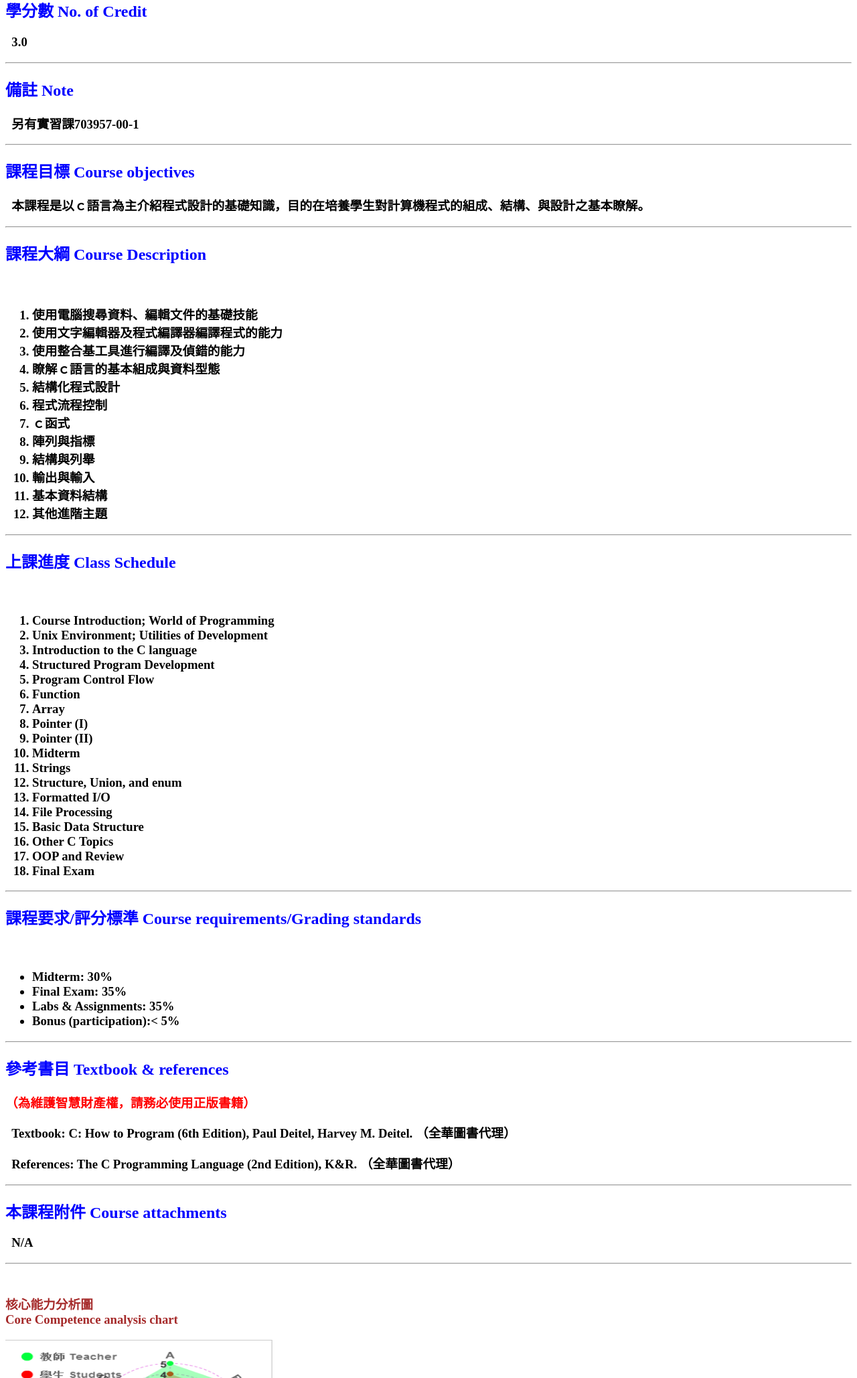
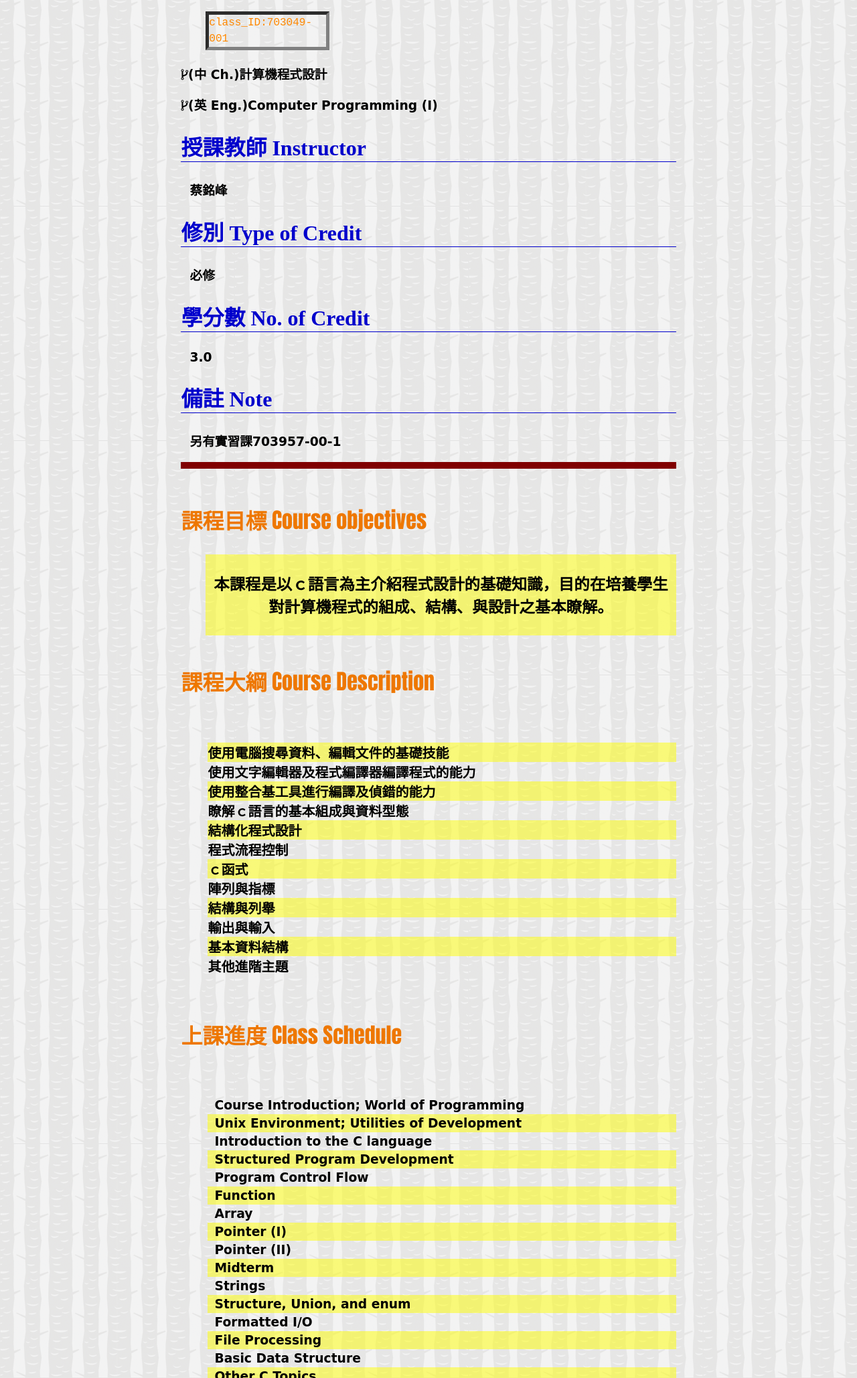
Before and after one commit to JoshuaChang21/WP--win, a plain HTML site: page course page.html in a window 1280 px wide. Shown: the part 742-2800 px from the top of the page at 67% size. Drawn offline with Linux system fonts and the light colour scheme.

Commit message:
0324 version1

```diff
--- a/course page.html
+++ b/course page.html
@@ -1,104 +1,124 @@
 <!DOCTYPE html>
 <html>
 <head>
+     <link rel=stylesheet type="text/css" href="my_css.css">
+  <link href="//netdna.bootstrapcdn.com/font-awesome/4.3.0/css/font-awesome.min.css" rel="stylesheet" type="text/css" />
+  <meta charset="utf-8">
+  <title>Course page</title>
 
-  <meta charset="utf-8">
-  <title>JS Bin</title>
 </head>
 <body>
-  <style>
-  </style>
-      &nbsp;&nbsp; <strong><h1>課程</strong></h1>
-      <hr>
+   <div id="body2">
+     <div id="course1">
+    <strong><h1><i class="fa fa-book"></i>課程</strong></h1>
+     <img alt="程式語言" class="main-pic" src="Computer_Program1.jpg">
+      <hr size="10" color="#800000">
+     </div>
       <br>
-             <h2 style="color:blue"> 學年/學期 Academic Year/Semester</h2>
-             <h3>&nbsp;&nbsp;103 學年 第 1 學期</h3><hr>
+     <div class="courseinfo">
 
-             <h2 style="color:blue"> 課程名稱 Course Name</h2>
-             <h4 style= "color:brown">&nbsp;&nbsp;703049-001</h4>
-             <h3>&nbsp;&nbsp;(中 Ch.)計算機程式設計</h3>
-             <h3>&nbsp;&nbsp;(英 Eng.)Computer Programming (I)</h3><hr>
+             <h2> 學年/學期 Academic Year/Semester</h2>
+             <h3>&nbsp;&nbsp;103 學年 第 1 學期</h3>
 
-             <h2 style="color:blue">授課教師 Instructor</h2>
-             <h3>&nbsp;&nbsp;蔡銘峰</h3><hr>
+             <h2> 課程名稱 Course Name</h2>
+             <h4>class_ID:703049-001</h4>
+             <h3><i class="fa fa-code-fork"></i>(中 Ch.)計算機程式設計</h3>
+             <h3><i class="fa fa-code-fork"></i>(英 Eng.)Computer Programming (I)</h3>
 
-             <h2 style="color:blue">修別 Type of Credit</h2>
-             <h3>&nbsp;&nbsp;必修</h3><hr>
+             <h2>授課教師 Instructor</h2>
+             <h3>&nbsp;&nbsp;蔡銘峰</h3>
 
-             <h2 style="color:blue">學分數 No. of Credit</h2>
-             <h3>&nbsp;&nbsp;3.0</h3><hr>
+             <h2>修別 Type of Credit</h2>
+             <h3>&nbsp;&nbsp;必修</h3>
 
-             <h2 style="color:blue">備註 Note</h2>
-             <h3>&nbsp;&nbsp;另有實習課703957-00-1</h3><hr>
+             <h2>學分數 No. of Credit</h2>
+             <h3>&nbsp;&nbsp;3.0</h3>
 
-             <h2 style="color:blue">課程目標 Course objectives</h2>
-             <h3>&nbsp;&nbsp;本課程是以ｃ語言為主介紹程式設計的基礎知識，目的在培養學生對計算機程式的組成、結構、與設計之基本瞭解。</h3><hr>
+             <h2>備註 Note</h2>
+             <h3>&nbsp;&nbsp;另有實習課703957-00-1</h3>
+       <hr size="10" color="#800000">
+     </div>
 
-             <h2 style="color:blue">課程大綱 Course Description</h2>
+     <div class="courseobj">
+             <br>
+             <h2>課程目標 Course objectives</h2>
+       <div class = "course123">
+         <h3>本課程是以ｃ語言為主介紹程式設計的基礎知識，目的在培養學生對計算機程式的組成、結構、與設計之基本瞭解。</div></h3><br>
+
+             <h2>課程大綱 Course Description</h2>
              <h3>&nbsp;&nbsp;
-               <ol>
-                 <li>使用電腦搜尋資料、編輯文件的基礎技能 </li>
-                 <li>使用文字編輯器及程式編譯器編譯程式的能力</li>
-                 <li>使用整合基工具進行編譯及偵錯的能力</li>
-                 <li>瞭解ｃ語言的基本組成與資料型態</li>
-                 <li>結構化程式設計</li>
-                 <li>程式流程控制</li>
-                 <li>ｃ函式</li>
-                 <li>陣列與指標</li>
-                 <li>結構與列舉</li>
-                 <li>輸出與輸入</li>
-                 <li>基本資料結構</li>
-                 <li>其他進階主題</li>
-             </h3><hr>
+               <ul class= "coursedes">
+                 <li><span class="ingredient-name">使用電腦搜尋資料、編輯文件的基礎技能 </span></li>
+                 <li><span class="ingredient-name">使用文字編輯器及程式編譯器編譯程式的能力</span></li>
+                 <li><span class="ingredient-name">使用整合基工具進行編譯及偵錯的能力</span></li>
+                 <li><span class="ingredient-name">瞭解ｃ語言的基本組成與資料型態</span></li>
+                 <li><span class="ingredient-name">結構化程式設計</span></li>
+                 <li><span class="ingredient-name">程式流程控制</span></li>
+                 <li><span class="ingredient-name">ｃ函式</span></li>
+                 <li><span class="ingredient-name"><span class="ingredient-name">陣列與指標</span></li>
+                 <li><span class="ingredient-name">結構與列舉</span></li>
+                 <li><span class="ingredient-name">輸出與輸入</span></li>
+                 <li><span class="ingredient-name">基本資料結構</span></li>
+                 <li><span class="ingredient-name">其他進階主題</span></li>
+               </ul>
+             </h3>
+             <br>
+             <h2>上課進度 Class Schedule</h2>
+             <h3>&nbsp;&nbsp;
+               <ul class="classsch">
+                 <li><span class="ingredient-name">Course Introduction; World of Programming</span></li>
+                 <li><span class="ingredient-name">Unix Environment; Utilities of Development</span></li>
+                 <li><span class="ingredient-name">Introduction to the C language</span></li>
+                 <li><span class="ingredient-name">Structured Program Development</span></li>
+                 <li><span class="ingredient-name">Program Control Flow</span></li>
+                 <li><span class="ingredient-name">Function</span></li>
+                 <li><span class="ingredient-name">Array</span></li>
+                 <li><span class="ingredient-name">Pointer (I)</span></li>
+                 <li><span class="ingredient-name">Pointer (II) </span></li>
+                 <li><span class="ingredient-name">Midterm</span></li>
+                 <li><span class="ingredient-name">Strings</span></li>
+                 <li><span class="ingredient-name">Structure, Union, and enum</span></li>
+                 <li><span class="ingredient-name">Formatted I/O</span></li>
+                 <li><span class="ingredient-name">File Processing</span></li>
+                 <li><span class="ingredient-name">Basic Data Structure</span></li>
+                 <li><span class="ingredient-name">Other C Topics</span></li>
+                 <li><span class="ingredient-name">OOP and Review</span></span></li>
+                 <li><span class="ingredient-name">Final Exam</span></li>
+               </ul>
+             </h3>
+             <br>
+             <h2>課程要求/評分標準 Course requirements/Grading standards</h2>
+             <h3>&nbsp;&nbsp;
+               <ul class="required">
+                 <li><span class="ingredient-name">Midterm: 30%</span></li>
+                 <li><span class="ingredient-name">Final Exam: 35%</span></li>
+                 <li><span class="ingredient-name">Labs & Assignments: 35%</span></li>
+                 <li><span class="ingredient-name">Bonus (participation):< 5%</span></li>
+               </ul>
+             </h3><br>
+              <br>
+             <h2>參考書目 Textbook & references</h2>
+               <h3><strong>
+                 <div class="ref">
+                   （為維護智慧財產權，請務必使用正版書籍）</div></strong></h3>
+                 <div class="ref2">
+                  <h3>Textbook: C: How to Program (6th Edition), Paul Deitel, Harvey M. Deitel. （全華圖書代理）</h3></div>
+                   <div class="ref2">
+                 <h3>References: The C Programming Language (2nd Edition), K&R. （全華圖書代理）</h3></div>
 
-             <h2 style="color:blue">上課進度 Class Schedule</h2>
-             <h3>&nbsp;&nbsp;
-               <ol>
-                 <li>Course Introduction; World of Programming</li>
-                 <li>Unix Environment; Utilities of Development</li>
-                 <li>Introduction to the C language</li>
-                 <li>Structured Program Development</li>
-                 <li>Program Control Flow</li>
-                 <li>Function</li>
-                 <li>Array</li>
-                 <li>Pointer (I)</li>
-                 <li>Pointer (II) </li>
-                 <li>Midterm</li>
-                 <li>Strings</li>
-                 <li>Structure, Union, and enum</li>
-                 <li>Formatted I/O</li>
-                 <li>File Processing</li>
-                 <li>Basic Data Structure</li>
-                 <li>Other C Topics</li>
-                 <li>OOP and Review</li>
-                 <li>Final Exam</li>
-               </ol>
-             </h3><hr>
+             <h2> 本課程附件 Course attachments</h2>
+             <h3>&nbsp;&nbsp;N/A</h3>
 
-             <h2 style="color:blue">課程要求/評分標準 Course requirements/Grading standards</h2>
-             <h3>&nbsp;&nbsp;
-               <ul>
-                 <li>Midterm: 30%</li>
-                 <li>Final Exam: 35%</li>
-                 <li>Labs & Assignments: 35%</li>
-                 <li>Bonus (participation):< 5%</li>
-               </ul>
-             </h3><hr>
+         </div>
 
-             <h2 style="color:blue">參考書目 Textbook & references</h2>
-               <h3 style="color:red"><strong>（為維護智慧財產權，請務必使用正版書籍）</strong></h3>
-             <h3>&nbsp;&nbsp;Textbook: C: How to Program (6th Edition), Paul Deitel, Harvey M. Deitel. （全華圖書代理）</h3>
-             <h3>&nbsp;&nbsp;References: The C Programming Language (2nd Edition), K&R. （全華圖書代理）</h3><hr>
+       <hr size="10" color="#800000">
+        <div class="core">
+          <h3>核心能力分析圖 <br>Core Competence analysis chart</h3>
+          <img src = "自評.png">
 
-             <h2 style="color:blue"> 本課程附件 Course attachments</h2>
-             <h3>&nbsp;&nbsp;N/A</h3><hr><br>
-
-          <h3 style="color:brown">核心能力分析圖 <br>Core Competence analysis chart</h3>
-          <img src = "自評.png" width="400px" height="250px"><br><hr>
-
-             <h2 style="color:black"> 能力項目說明：</h2>
-             <h3>&nbsp;&nbsp;
-               <ol style="list-style-type:upper-alpha">
+             <h3> 能力項目說明：</h3>
+             <h4>
+               <ul class="core1">
                  <li>培養邏輯推理、獨立思考與創新能力</li>
                  <li>理解自然科學與數位科技</li>
                  <li>培養團隊合作的能力</li>
@@ -106,18 +126,20 @@
                  <li>養成終身學習與自我提升能力</li>
                  <li>瞭解資訊科技發展趨勢與具備國際視野</li>
                  <li>具有專業及道德責任的認知</li>
-               </ol>
-             </h3><hr>
-             <br>
-             <h3 style="color:brown">授課方式比例圖<br>Teaching approach pie chart</h3>
+               </ul>
+             </h4>
 
-           <img src = "圓餅圖2.png" width="400px" height="250px"><hr><br>
+             <h3>授課方式比例圖<br>Teaching approach pie chart</h3>
 
-            <h3 style="color:red">相關資訊填寫<br>(按我)</h3>
+           <img src = "圓餅圖2.png"><br> </div>
+            <div class="form">
+            <h3 style="color:#7700FF">相關資訊填寫<br>(按我)</h3>
 
              <a href="form page.html">
              <img src = "people.png" width="400px" height="250px" >
-             </a>
+            </div>
+          </a>
 
+      </div>
 </body>
 </html>
--- a/my_css.css
+++ b/my_css.css
@@ -1,37 +1,112 @@
-#body{
-  width:1000px
-  margin:0 auto;
+@import url(http://netdna.bootstrapcdn.com/font-awesome/4.0.3/css/font-awesome.min.css);
+
+#body2{
+  width:60%;
+  margin:auto;
 }
 
-
-
-#left{
-  border-left: 5px solid #FF5511;
-  background-color:#DDDDDD;
-  width:50%;
-  float:left;
-  height:25px;
-  margin-right: 5px;
+body{
+  background-image:url(tree_bark.png);
+  border-radius:1em;
+  padding:1em;
 }
 
-#left2{
-
-  height:975px;
-  margin-right: 5px;
-
+.courseinfo h2{
+  color:#0000CC;
+  font-size:2em;
+  border-bottom:1px solid;
 }
 
-
-#middle{
-  float:left;
-  margin-right:10px;
+.courseobj h2{
+  color:#EE7700;
+  font-size:2em;
+  font-family:impact;
 }
 
-#right{
-  float:left;
-  background-color:white
-  width:40%;
-  height:1000px;
-  text-align:left;
+.core h3 , .form h3{
+  color:#7700FF;
+  font-size:2em;
+  font-family:Microsoft YaHei;
+}
 
+.core h4{
+  color:black;
+  font-size:20px;
 }
+
+.courseinfo h4{
+  width:175px;
+  margin-left:5%;
+  color:#FF8800;
+  font: 16px/1.5 monospace;
+  border-style:inset;
+  border-width:5px;
+  border-color:gray;
+}
+
+.courseinfo h3{
+  font-family:cursive;
+}
+
+#course1 img ,.core img{
+  width:75%;
+  padding:1em;
+  box-sizing:border-box;
+  vertical-align= "middle";
+}
+
+#course1{
+  width:100%;
+}
+
+.coursedes, .classsch , .required , .core1{
+  list-style-type:none;
+}
+
+.course123{
+  margin-left:5%;
+  padding:3px 10px;
+  text-align: center;
+}
+
+ .classsch>li{
+  padding:3px 10px;
+  text-align: left;
+  font-family:cursive;
+}
+
+.coursedes>li , .course123{
+font-family:Microsoft JhengHei;
+font-size:20px;
+}
+.coursedes>li:nth-child(odd), .classsch>li:nth-child(even), .course123{
+  background-color:rgba(255,255,0,0.5);
+}
+
+.required{
+  margin-left:25%;
+  width:300px;
+  border-style:dashed;
+  border-width:8px;
+  border-color:#8C0044;
+  vertical-align:middle;
+}
+
+.core1{
+  margin-left:15%;
+  width:500px;
+  border-style:dashed;
+  border-width:8px;
+  border-color:#8C0044;
+  vertical-align:middle;
+}
+
+.required >li {
+  margin:5px;
+}
+
+.ref {
+  background-color:rgba(255,0,0,0.5);
+  width:50%;
+  border-style:ridge;
+}
```
Also changed, not shown: Computer_Program1.jpg (added), course page.txt (deleted), tree_bark.png (added).
